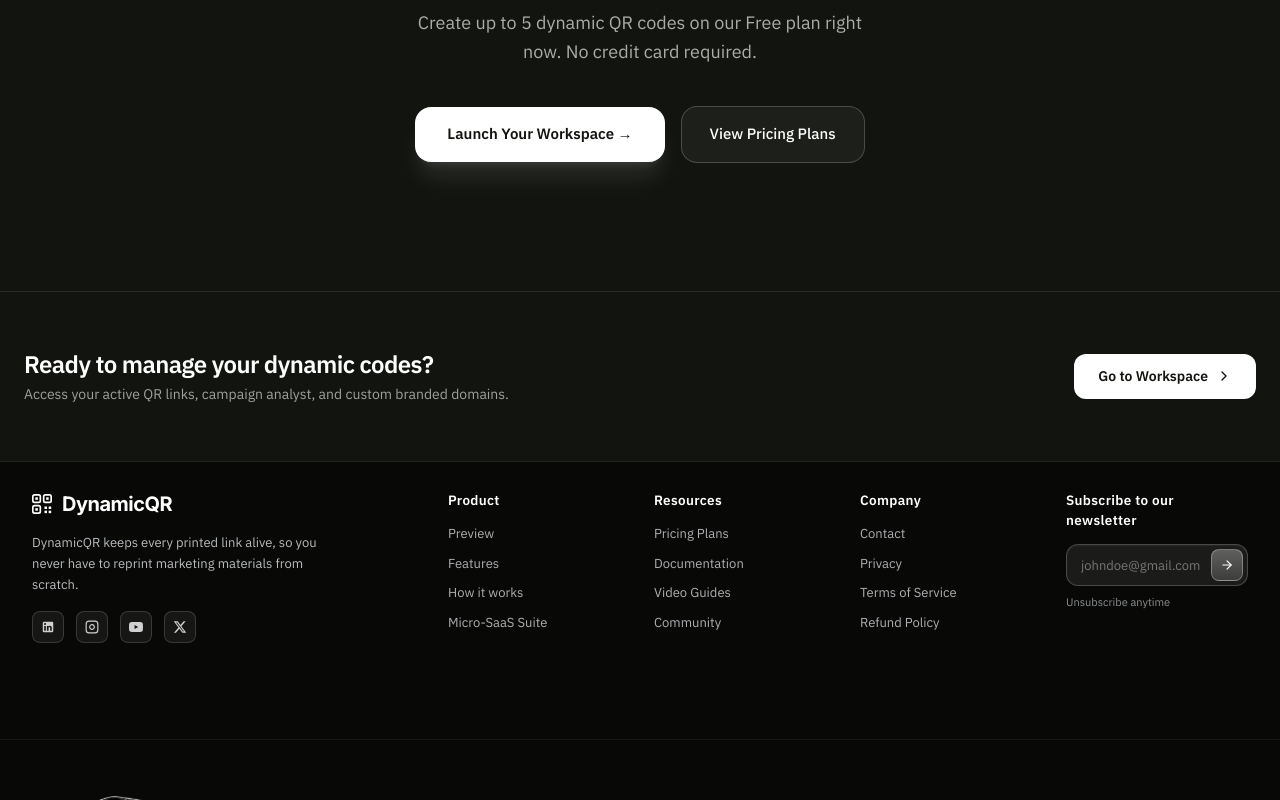
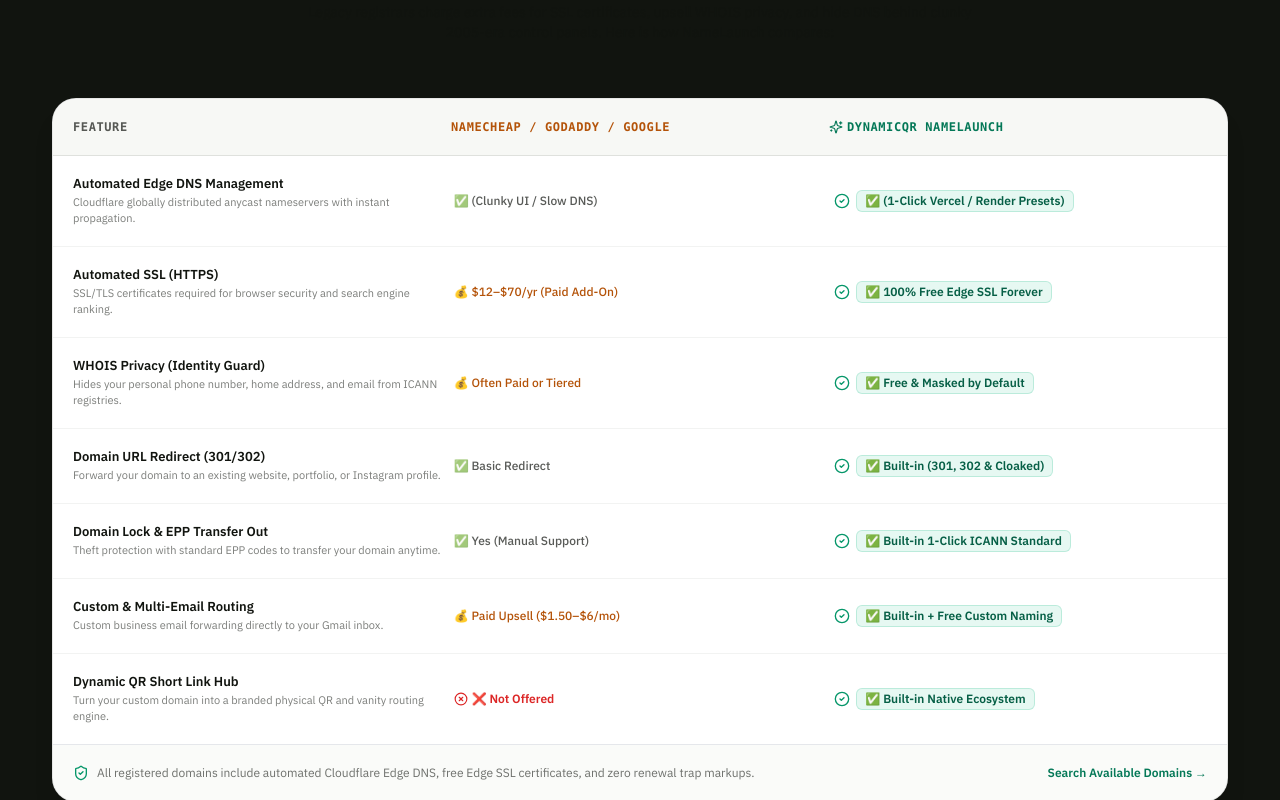
Before and after one commit to Relayyl6/my-qr, a Next.js app: page / in a window 1280 px wide. Shown: the part 7480-8280 px from the top of the page. Built offline with nearby package versions, Linux system fonts and the light colour scheme; no server answers; the database is empty; a web font is replaced by a local one.

Commit message:
feat(landing): add industry domain features comparison matrix

```diff
--- a/components/AppleProductTour.tsx
+++ b/components/AppleProductTour.tsx
@@ -2,6 +2,7 @@
 
 import { useState, useTransition, memo } from 'react';
 import { QRCodeSVG } from 'qrcode.react';
+import DomainFeatureComparisonMatrix from './DomainFeatureComparisonMatrix';
 
 const MemoizedQRCode = memo(function MemoizedQRCode({
   value,
@@ -1699,6 +1700,9 @@ export default function AppleProductTour({ onOpenWorkspace }: Props) {
         </div>
       </section>
 
+      {/* 4.5 Industry Domain Features Comparison: Legacy Registrars vs NameLaunch */}
+      <DomainFeatureComparisonMatrix />
+
       {/* 5. Minimalist Apple-Style Closing CTA */}
       <section className="py-24 md:py-32 px-5 md:px-8 max-w-[960px] mx-auto text-center space-y-6 border-t border-white/10">
         <h2
--- /dev/null
+++ b/components/DomainFeatureComparisonMatrix.tsx
@@ -0,0 +1,172 @@
+'use client';
+
+import React from 'react';
+import { CheckCircle2, XCircle, Globe, ShieldCheck, Zap, Sparkles, DollarSign } from 'lucide-react';
+
+interface Row {
+  feature: string;
+  description: string;
+  legacyRegistrar: string;
+  legacyStatus: 'check_warn' | 'paid' | 'check' | 'cross';
+  dynamicQr: string;
+  dynamicStatus: 'check';
+}
+
+const COMPARISON_ROWS: Row[] = [
+  {
+    feature: 'Automated Edge DNS Management',
+    description: 'Cloudflare globally distributed anycast nameservers with instant propagation.',
+    legacyRegistrar: '✅ (Clunky UI / Slow DNS)',
+    legacyStatus: 'check_warn',
+    dynamicQr: '✅ (1-Click Vercel / Render Presets)',
+    dynamicStatus: 'check',
+  },
+  {
+    feature: 'Automated SSL (HTTPS)',
+    description: 'SSL/TLS certificates required for browser security and search engine ranking.',
+    legacyRegistrar: '💰 $12–$70/yr (Paid Add-On)',
+    legacyStatus: 'paid',
+    dynamicQr: '✅ 100% Free Edge SSL Forever',
+    dynamicStatus: 'check',
+  },
+  {
+    feature: 'WHOIS Privacy (Identity Guard)',
+    description: 'Hides your personal phone number, home address, and email from ICANN registries.',
+    legacyRegistrar: '💰 Often Paid or Tiered',
+    legacyStatus: 'paid',
+    dynamicQr: '✅ Free & Masked by Default',
+    dynamicStatus: 'check',
+  },
+  {
+    feature: 'Domain URL Redirect (301/302)',
+    description: 'Forward your domain to an existing website, portfolio, or Instagram profile.',
+    legacyRegistrar: '✅ Basic Redirect',
+    legacyStatus: 'check',
+    dynamicQr: '✅ Built-in (301, 302 & Cloaked)',
+    dynamicStatus: 'check',
+  },
+  {
+    feature: 'Domain Lock & EPP Transfer Out',
+    description: 'Theft protection with standard EPP codes to transfer your domain anytime.',
+    legacyRegistrar: '✅ Yes (Manual Support)',
+    legacyStatus: 'check',
+    dynamicQr: '✅ Built-in 1-Click ICANN Standard',
+    dynamicStatus: 'check',
+  },
+  {
+    feature: 'Custom & Multi-Email Routing',
+    description: 'Custom business email forwarding directly to your Gmail inbox.',
+    legacyRegistrar: '💰 Paid Upsell ($1.50–$6/mo)',
+    legacyStatus: 'paid',
+    dynamicQr: '✅ Built-in + Free Custom Naming',
+    dynamicStatus: 'check',
+  },
+  {
+    feature: 'Dynamic QR Short Link Hub',
+    description: 'Turn your custom domain into a branded physical QR and vanity routing engine.',
+    legacyRegistrar: '❌ Not Offered',
+    legacyStatus: 'cross',
+    dynamicQr: '✅ Built-in Native Ecosystem',
+    dynamicStatus: 'check',
+  },
+];
+
+export default function DomainFeatureComparisonMatrix() {
+  return (
+    <section className="py-16 sm:py-24 px-4 sm:px-6 md:px-8 max-w-[1240px] mx-auto border-t border-black/10 dark:border-white/10">
+      {/* Header */}
+      <div className="text-center max-w-2xl mx-auto space-y-3 mb-10 sm:mb-14">
+        <div className="inline-flex items-center gap-1.5 px-3 py-1 rounded-full bg-emerald-500/10 border border-emerald-500/20 text-emerald-700 dark:text-[#34D399] text-[11px] font-mono tracking-wider uppercase font-semibold">
+          <Globe className="w-3.5 h-3.5" />
+          Industry Domain Features Comparison
+        </div>
+        <h2
+          className="text-2xl sm:text-3xl md:text-4xl font-bold tracking-tight text-[#11140F] dark:text-white leading-tight"
+          style={{ fontFamily: 'var(--font-display)' }}
+        >
+          Why buy domains on DynamicQR instead of legacy registrars?
+        </h2>
+        <p className="text-xs sm:text-sm text-[#11140F]/65 dark:text-white/60 leading-relaxed">
+          Legacy registrars charge extra fees for SSL certificates, upsell WHOIS privacy, and hide DNS behind clunky 2005-era control panels. Here is how NameLaunch compares:
+        </p>
+      </div>
+
+      {/* Comparison Matrix Table */}
+      <div className="rounded-3xl border border-[#11140F]/10 dark:border-white/10 bg-white dark:bg-[#11140F]/80 backdrop-blur-md overflow-hidden shadow-xl">
+        {/* Table Head */}
+        <div className="grid grid-cols-12 bg-[#F7F8F5] dark:bg-white/[0.04] p-4 sm:p-5 border-b border-[#11140F]/10 dark:border-white/10 text-xs font-mono font-bold uppercase tracking-wider">
+          <div className="col-span-5 sm:col-span-4 text-[#11140F]/70 dark:text-white/70">
+            Feature
+          </div>
+          <div className="col-span-3 sm:col-span-4 text-amber-700 dark:text-amber-400">
+            Namecheap / GoDaddy / Google
+          </div>
+          <div className="col-span-4 text-emerald-700 dark:text-[#34D399] flex items-center gap-1">
+            <Sparkles className="w-3.5 h-3.5" />
+            <span>DynamicQR NameLaunch</span>
+          </div>
+        </div>
+
+        {/* Table Body */}
+        <div className="divide-y divide-[#11140F]/5 dark:divide-white/5 text-xs">
+          {COMPARISON_ROWS.map((row, idx) => (
+            <div
+              key={idx}
+              className="grid grid-cols-12 p-4 sm:p-5 items-center hover:bg-black/[0.015] dark:hover:bg-white/[0.02] transition-colors gap-2"
+            >
+              {/* Feature column */}
+              <div className="col-span-5 sm:col-span-4 space-y-0.5">
+                <div className="font-bold text-[#11140F] dark:text-white text-[13px]">
+                  {row.feature}
+                </div>
+                <p className="text-[11px] text-[#11140F]/55 dark:text-white/50 hidden sm:block">
+                  {row.description}
+                </p>
+              </div>
+
+              {/* Legacy column */}
+              <div className="col-span-3 sm:col-span-4 text-[12px] font-medium text-[#11140F]/70 dark:text-white/60 flex items-center gap-1.5">
+                {row.legacyStatus === 'cross' ? (
+                  <span className="inline-flex items-center gap-1 text-red-600 dark:text-red-400 font-semibold">
+                    <XCircle className="w-3.5 h-3.5 shrink-0" />
+                    <span>{row.legacyRegistrar}</span>
+                  </span>
+                ) : row.legacyStatus === 'paid' ? (
+                  <span className="inline-flex items-center gap-1 text-amber-700 dark:text-amber-400 font-medium">
+                    <span>{row.legacyRegistrar}</span>
+                  </span>
+                ) : (
+                  <span>{row.legacyRegistrar}</span>
+                )}
+              </div>
+
+              {/* DynamicQR column */}
+              <div className="col-span-4 text-[12px] font-bold text-emerald-800 dark:text-[#34D399] flex items-center gap-1.5">
+                <CheckCircle2 className="w-4 h-4 text-emerald-600 dark:text-[#34D399] shrink-0" />
+                <span className="bg-emerald-500/10 dark:bg-emerald-500/20 px-2 py-0.5 rounded-md border border-emerald-500/20">
+                  {row.dynamicQr}
+                </span>
+              </div>
+            </div>
+          ))}
+        </div>
+
+        {/* Footer Note */}
+        <div className="p-4 sm:p-5 bg-[#F7F8F5]/60 dark:bg-white/[0.02] border-t border-[#11140F]/8 dark:border-white/8 flex flex-col sm:flex-row items-center justify-between gap-3 text-xs text-[#11140F]/60 dark:text-white/50">
+          <div className="flex items-center gap-2">
+            <ShieldCheck className="w-4 h-4 text-emerald-600 dark:text-[#34D399] shrink-0" />
+            <span>
+              All registered domains include automated Cloudflare Edge DNS, free Edge SSL certificates, and zero renewal trap markups.
+            </span>
+          </div>
+          <a
+            href="#workspace?section=namelaunch"
+            className="font-bold text-emerald-700 dark:text-[#34D399] hover:underline shrink-0 flex items-center gap-1"
+          >
+            <span>Search Available Domains &rarr;</span>
+          </a>
+        </div>
+      </div>
+    </section>
+  );
+}
--- a/components/NameLaunchService.tsx
+++ b/components/NameLaunchService.tsx
@@ -31,6 +31,7 @@ import {
 import DnsManagerModal from './DnsManagerModal';
 import DomainFleetOperabilities from './DomainFleetOperabilities';
 import HostingConnectionHub from './HostingConnectionHub';
+import DomainFeatureComparisonMatrix from './DomainFeatureComparisonMatrix';
 
 interface Props {
   user: {
@@ -915,6 +916,9 @@ export default function NameLaunchService({ user }: Props) {
               </form>
             </div>
           )}
+
+          {/* Industry Domain Features Comparison Matrix */}
+          <DomainFeatureComparisonMatrix />
             </div>
           )}
 
```
